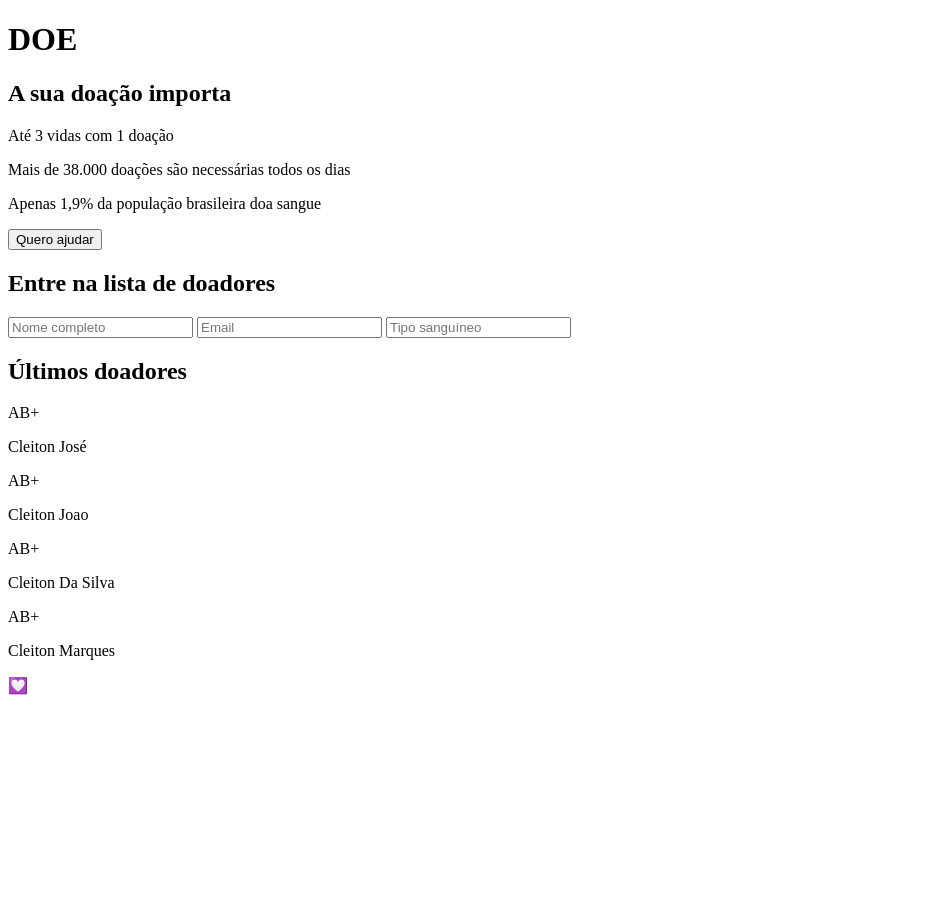
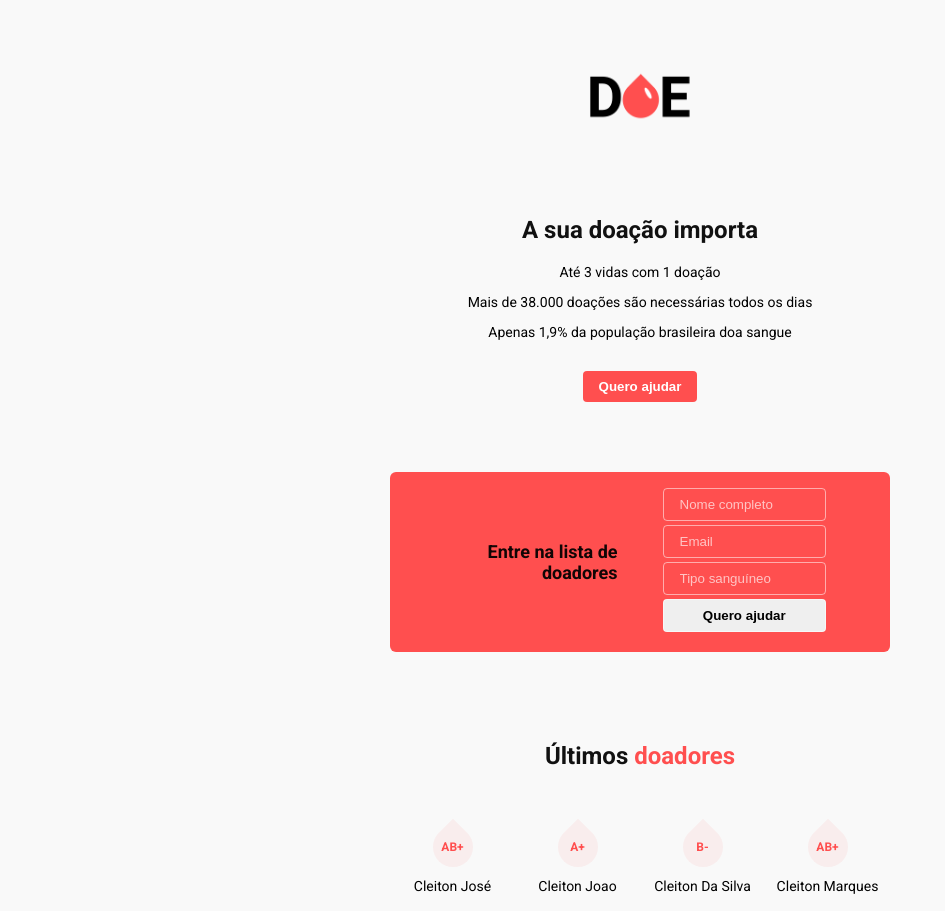
Before and after one commit to vrigolon/MaratonaDev3.0_doe_sangue, a plain HTML site: page index.html in a window 1280 px wide. Shown: the top 911 px of the page, without its empty margins (0-945 px from the left). Before the commit the page ends 800 px from the top, so only its background shows below. Drawn offline with Linux system fonts and the light colour scheme.

Commit message:
add css styles

```diff
--- a/index.html
+++ b/index.html
@@ -4,12 +4,18 @@
 <head>
   <meta charset="UTF-8">
   <meta name="viewport" content="width=device-width, initial-scale=1.0">
+  <link href="https://fonts.googleapis.com/css?family=Roboto:400,700&display=swap" rel="stylesheet">
+  <link rel="stylesheet" href="style.css">
   <title>Doe sangue! Doe vida!</title>
 </head>
 
 <body>
   <header>
-    <h1>DOE</h1>
+    <img
+      class="logo"
+      src="logo.png"
+      alt="Imagem Doe"
+    >
     <h2>A sua doação importa</h2>
     <p>Até 3 vidas com 1 doação</p>
     <p>Mais de 38.000 doações são necessárias todos os dias</p>
@@ -36,11 +42,14 @@
         name="blood"
         placeholder="Tipo sanguíneo"
         >
+        <button>
+          Quero ajudar
+        </button>
     </form>
   </section>
 
   <main>
-    <h2>Últimos doadores</h2>
+    <h2>Últimos <span>doadores</span></h2>
 
     <section class="donors">
       <div class="donor">
@@ -48,11 +57,11 @@
         <p>Cleiton José</p>
       </div>
       <div class="donor">
-        <div class="blood">AB+</div>
+        <div class="blood">A+</div>
         <p>Cleiton Joao</p>
       </div>
       <div class="donor">
-        <div class="blood">AB+</div>
+        <div class="blood">B-</div>
         <p>Cleiton Da Silva</p>
       </div>
       <div class="donor">
--- a/style.css
+++ b/style.css
@@ -0,0 +1,138 @@
+* {
+  box-sizing: border-box;
+}
+
+
+html, body {
+  margin: 0;
+}
+
+body {
+  display: flex;
+  flex-direction: column;
+  height: 100vh;
+  font-family: 'Roboto', sans-serif;
+  background-color: #f9f9f9;
+}
+
+.logo {
+  width: 120px;
+  margin: 70px 0;
+}
+
+header p {
+  font-size: 14px;
+}
+
+header, .form, main {
+  margin: 0 auto 70px;
+  width: 90%;
+  max-width: 500px;
+}
+
+header h1, main h2 {
+  margin-bottom: 70px;
+}
+
+h1, h2 {
+  color: #000000ee;
+}
+
+main h2 span {
+  color: #ff4f4f;
+}
+
+
+header, main, footer {
+  text-align: center;
+}
+
+header button {
+  padding: 8px 16px;
+  border-radius: 4px;
+  border: none;
+  background-color: #ff4f4f;
+  color: white;
+  margin-top: 17px;
+
+  font-weight: bold;
+}
+
+
+section.form {
+  display: grid;
+  grid-template-columns: 1fr 1fr;
+  grid-gap: 45px;
+  background-color: #ff4f4f;
+  padding: 16px 64px;
+  align-items: center;
+  border-radius: 6px;
+}
+
+form input,
+form button {
+  width: 100%;
+  margin-bottom: 4px;
+
+  padding: 8px 16px;
+  border-radius: 4px;
+  border: 1px solid #ffffff88
+}
+
+form button {
+  font-weight: bold;
+}
+
+form input {
+  background-color: transparent;
+
+}
+
+form input::placeholder {
+  color: #ffffffaa;
+}
+
+.form h2 {
+  text-align: right;
+  color: #ffffffe;
+  font-size: 18px;
+}
+
+
+main .donors {
+  display: grid;
+  grid-template-columns: 1fr 1fr 1fr 1fr;
+}
+
+.blood {
+  color: #ff4f4f;
+  font-weight: bold;
+  font-size: 12px;
+  display: flex;
+  align-items: center;
+  justify-content: center;
+  position: relative;
+
+}
+
+.blood::before {
+  content: "";
+  background-color: #ff4f4f11;
+  width: 40px;
+  height: 40px;
+  position: absolute;
+  border-radius: 50%;
+  border-top-right-radius: 0;
+  transform: rotate(-45deg);
+}
+
+.donor p {
+  margin-top: 24px;
+  font-size: 14px;
+}
+
+footer {
+  margin-top: auto;
+  padding: 16px;
+  border: 1px solid #eeeeee;
+}
```
Also changed, not shown: logo.png (added).
